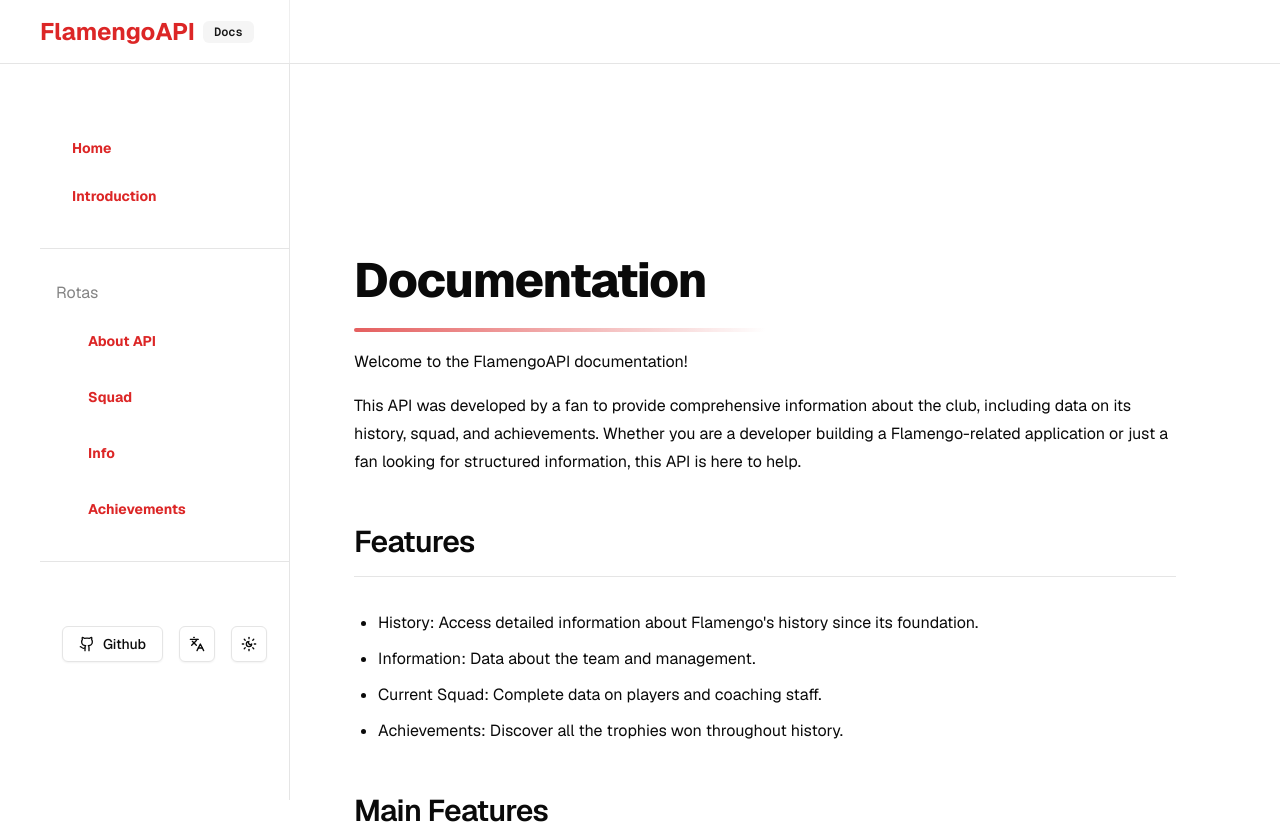
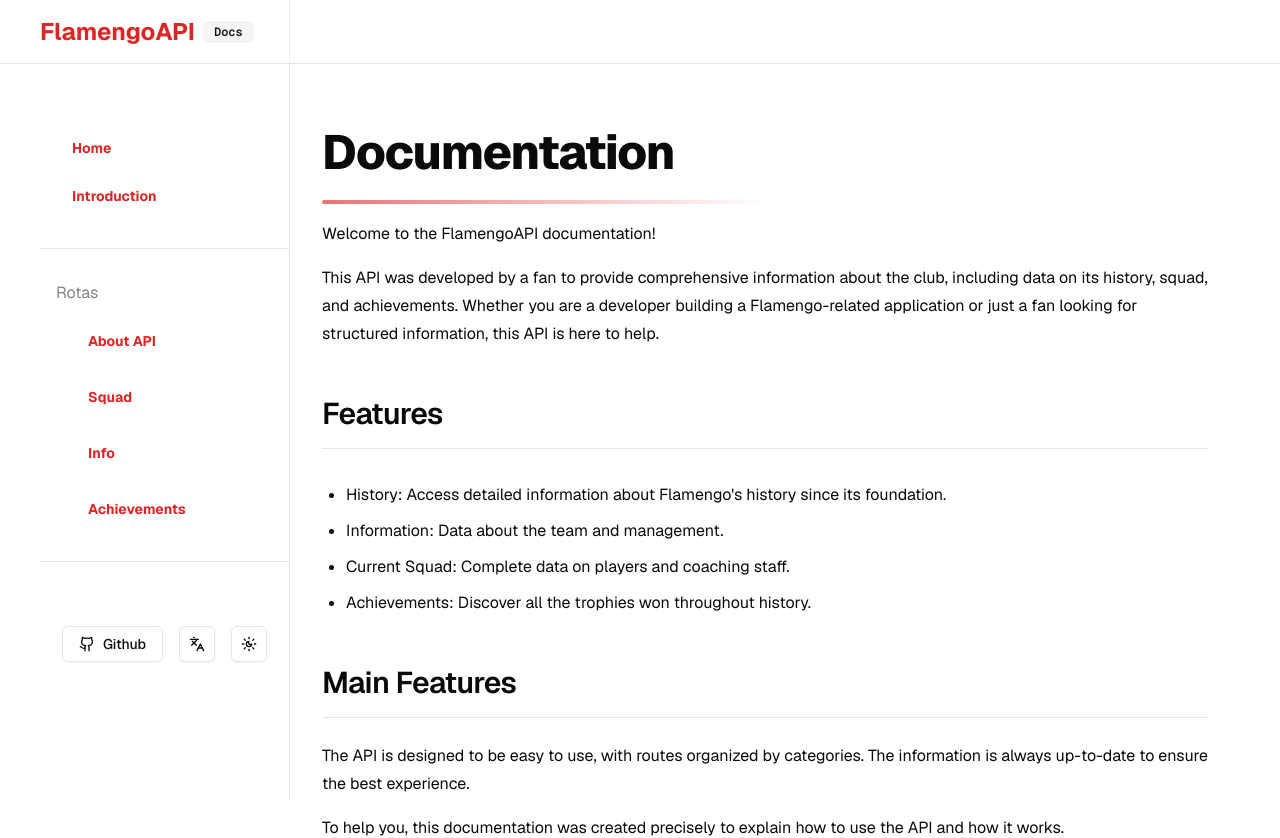
Before and after one commit to LuanFlorencioo/docs-flamengo-api, a Next.js app: page /en in a window 1280 px wide. Shown: the top 838 px of the page. Built offline with nearby package versions, Linux system fonts and the light colour scheme.

Commit message:
feat: add typography components

```diff
--- a/src/app/[locale]/page.tsx
+++ b/src/app/[locale]/page.tsx
@@ -1,3 +1,5 @@
+import { Text } from "@/components/typography/text";
+import { Title } from "@/components/typography/title";
 import { Link } from "@/i18n/routing";
 import { SquareArrowUpRight } from "lucide-react";
 import { useTranslations } from "next-intl";
@@ -12,38 +14,30 @@
 	] as const;
 
 	return (
-		<main className="w-full min-h-screen py-32 px-8 flex flex-col gap-4 selection:bg-primary">
-			<h1 className="mb-2 scroll-m-20 text-4xl font-extrabold tracking-tight lg:text-5xl">
-				{t("Introduction.title")}
-			</h1>
+		<>
+			<Title>{t("Introduction.title")}</Title>
 
-			<span className="w-full h-1 bg-gradient-to-r from-primary via-background to-background rounded-sm animate-pulse" />
+			<Text>{t("Introduction.text_1")}</Text>
 
-			<p className="leading-7">{t("Introduction.text_1")}</p>
+			<Text>{t("Introduction.text_2")}</Text>
 
-			<p className="leading-7">{t("Introduction.text_2")}</p>
-
-			<h2 className="mt-8 mb-2 scroll-m-20 border-b pb-4 text-3xl font-semibold tracking-tight">
-				{t("Content.Features.heading")}
-			</h2>
+			<Title variant="h2">{t("Content.Features.heading")}</Title>
 
 			<ul className="ml-6 list-disc [&>li]:mt-2">
 				{listUnordered.map((key) => (
-					<li key={key} className="leading-7">
-						{t(`Content.Features.list_unordered.${key}`)}
+					<li key={key}>
+						<Text>{t(`Content.Features.list_unordered.${key}`)}</Text>
 					</li>
 				))}
 			</ul>
 
-			<h2 className="mt-8 mb-2 scroll-m-20 border-b pb-4 text-3xl font-semibold tracking-tight">
-				{t("Content.Main_Features.heading")}
-			</h2>
+			<Title variant="h2">{t("Content.Main_Features.heading")}</Title>
 
-			<p className="leading-7">{t("Content.Main_Features.text_1")}</p>
+			<Text>{t("Content.Main_Features.text_1")}</Text>
 
-			<p className="leading-7">{t("Content.Main_Features.text_2")}</p>
+			<Text>{t("Content.Main_Features.text_2")}</Text>
 
-			<p className="leading-7">{t("Content.Main_Features.text_3")}</p>
+			<Text>{t("Content.Main_Features.text_3")}</Text>
 
 			<footer className="w-full mt-8 flex justify-end">
 				<Link href="/introduction">
@@ -58,6 +52,6 @@
 					</div>
 				</Link>
 			</footer>
-		</main>
+		</>
 	);
 }
--- /dev/null
+++ b/src/components/typography/text.tsx
@@ -0,0 +1,7 @@
+type TextProps = {
+	children?: React.ReactNode;
+};
+
+export function Text({ children }: TextProps) {
+	return <p className="leading-7">{children}</p>;
+}
--- /dev/null
+++ b/src/components/typography/title.tsx
@@ -0,0 +1,26 @@
+type TitleProps = {
+	children?: React.ReactNode;
+	variant?: "h1" | "h2";
+};
+
+export function Title({ children, variant = "h1" }: TitleProps) {
+	switch (variant) {
+		case "h1":
+			return (
+				<>
+					<h1 className="mb-2 scroll-m-20 text-4xl font-extrabold tracking-tight lg:text-5xl">
+						{children}
+					</h1>
+
+					<span className="w-full h-1 bg-gradient-to-r from-primary via-background to-background rounded-sm animate-pulse" />
+				</>
+			);
+
+		case "h2":
+			return (
+				<h2 className="mt-8 mb-2 scroll-m-20 border-b pb-4 text-3xl font-semibold tracking-tight">
+					{children}
+				</h2>
+			);
+	}
+}
```
